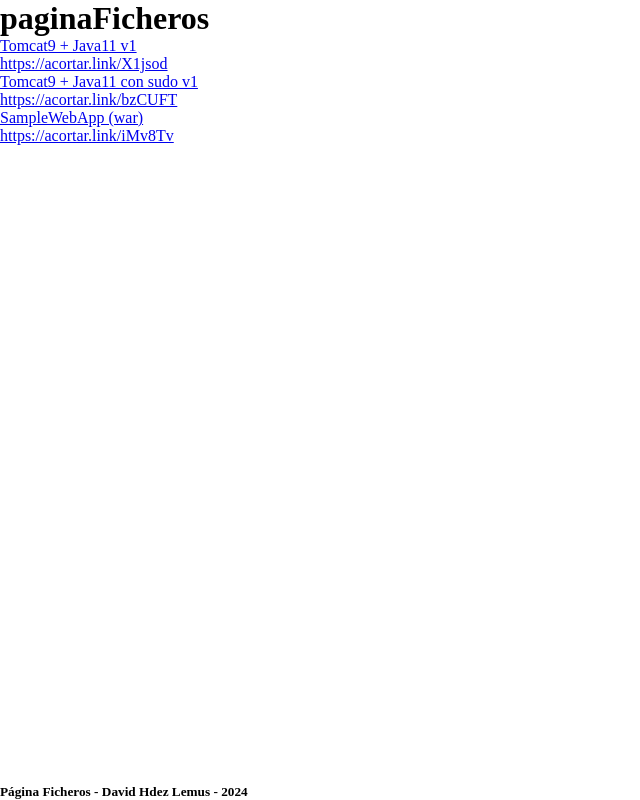
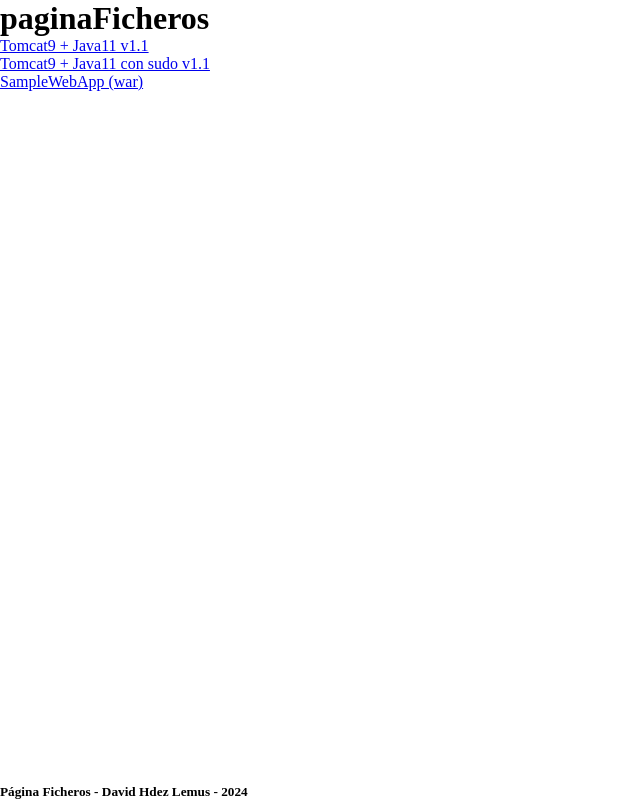
Before and after one commit to davidHdezLemus/paginaFicheros, a plain HTML site: page index.html in a window 1280 px wide. Shown: the whole page, without its empty margins (0-640 px from the left). Drawn offline with Linux system fonts and the light colour scheme.

Commit message:
actualizado script tomcat
actualizado enlace del fichero tomcat

```diff
--- a/index.html
+++ b/index.html
@@ -21,12 +21,9 @@
   <main>
     <h1>paginaFicheros</h1>
     <ul>
-      <li><a href="./src/files/install_tomcat_java11_v1.sh">Tomcat9 + Java11 v1</a></li>
-      <ul><a href="https://acortar.link/X1jsod">https://acortar.link/X1jsod</a></ul>
-      <li><a href="./src/files/sudo_install_tomcat_java11_v1.sh">Tomcat9 + Java11 con sudo v1</a></li>
-      <ul><a href="https://acortar.link/bzCUFT">https://acortar.link/bzCUFT</a></ul>
+      <li><a href="./src/files/install_tomcat_java11_v1.1.sh">Tomcat9 + Java11 v1.1</a></li>
+      <li><a href="./src/files/sudo_install_tomcat_java11_v1.1.sh">Tomcat9 + Java11 con sudo v1.1</a></li>
       <li><a href="./src/files/SampleWebApp.war">SampleWebApp (war)</a></li>
-      <ul><a href="https://acortar.link/iMv8Tv">https://acortar.link/iMv8Tv</a></ul>
     </ul>
   </main>
 
```
